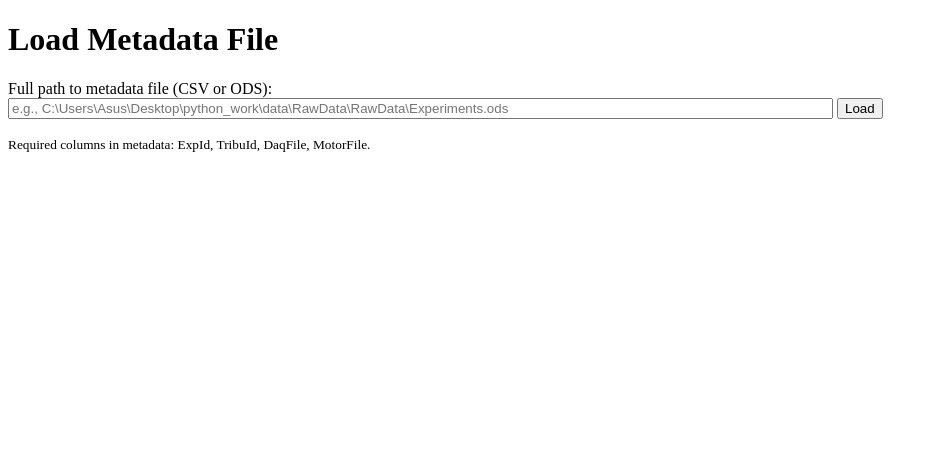
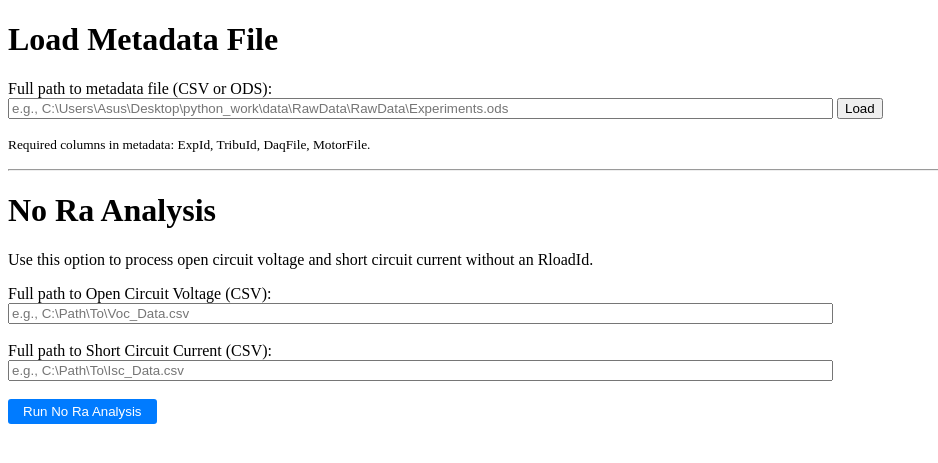
Before and after one commit to mmartic93/TENG_postprocessor, a Flask app: page / in a window 1280 px wide. Shown: the top 463 px of the page, without its empty margins (0-938 px from the left). Run offline with Flask 3, Linux system fonts and the light colour scheme.

Commit message:
Introducing branch of Voc and Isc

```diff
--- a/server/routes.py
+++ b/server/routes.py
@@ -362,7 +362,61 @@ def register_routes(app):
                 mean_power=mean_power,
                 daq_rel=daq_rel
             )
-
         except Exception as error:
             flash(f'Failed to process file: {error}')
             return redirect(url_for('list_files'))
+
+    @app.route('/no_ra', methods=['POST'])
+    def no_ra_analysis():
+        print("Debug: No Ra Analysis route hit!")
+        voc_path = request.form.get('voc_path', '').strip()
+        isc_path = request.form.get('isc_path', '').strip()
+
+        # Validate existence[cite: 1]
+        for p in [voc_path, isc_path]:
+            if not p or not os.path.exists(p):
+                print(f"Debug: File not found: {p}")
+                flash(f'File not found: {p}')
+                return redirect(url_for('index'))
+
+        session['voc_path'] = voc_path
+        session['isc_path'] = isc_path
+        return redirect(url_for('view_no_ra'))
+
+    @app.route('/no_ra_view')
+    def view_no_ra():
+        voc_path = session.get('voc_path')
+        isc_path = session.get('isc_path')
+
+        if not voc_path or not isc_path:
+            print(f"Debug Error: Session empty! VOC: {voc_path}, ISC: {isc_path}")
+            flash("Missing file paths for No Ra analysis.")
+            return redirect(url_for('index'))
+
+        try:
+            # Reusing your existing CSV loader[cite: 3]
+            from data_processing.preview_service import csv_to_dataframe, create_no_ra_plot
+
+            print(f"Debug: Attempting to load VOC: {voc_path}")
+            df_voc = csv_to_dataframe(voc_path)
+            print(f"Debug: Attempting to load ISC: {isc_path}")
+            df_isc = csv_to_dataframe(isc_path)
+
+            # Create a specialized plot comparing both
+            plot_html = create_no_ra_plot(df_voc, df_isc, "Open Circuit vs Short Circuit")
+
+            return render_template(
+                'plot_view.html',
+                plot=plot_html,
+                filename=f"VOC: {os.path.basename(voc_path)} | ISC: {os.path.basename(isc_path)}",
+                df_info=f"VOC: {len(df_voc)} rows, ISC: {len(df_isc)} rows",
+                downsample_percent=100,
+                plot_mode='No Ra Analysis',
+                gain_display = None,  # Ensure these are defined so plot_view.html doesn't crash
+                req_display = None,
+                mean_power = None
+            )
+        except Exception as e:
+            print(f"Debug Error: Logic crashed with: {str(e)}")
+            flash(f"Error in No Ra processing: {e}")
+            return redirect(url_for('index'))
--- a/server/templates/index.html
+++ b/server/templates/index.html
@@ -6,6 +6,7 @@
   </head>
   <body>
     <h1>Load Metadata File</h1>
+    <!-- Preserve existing flash messages for error handling -->
     {% with messages = get_flashed_messages() %}
       {% if messages %}
         <ul>
@@ -23,5 +24,27 @@
     </form>
 
     <p><small>Required columns in metadata: ExpId, TribuId, DaqFile, MotorFile.</small></p>
+
+    <hr>
+
+    <!-- NEW NO RA ANALYSIS OPTION: Direct loading of VOC and ISC data -->
+    <h1>No Ra Analysis</h1>
+    <p>Use this option to process open circuit voltage and short circuit current without an RloadId.</p>
+
+    <form method="post" action="{{ url_for('no_ra_analysis') }}">
+      <div>
+        <label for="voc_path">Full path to Open Circuit Voltage (CSV):</label><br/>
+        <input id="voc_path" name="voc_path" type="text" size="100" placeholder="e.g., C:\Path\To\Voc_Data.csv" required />
+      </div>
+      <br>
+      <div>
+        <label for="isc_path">Full path to Short Circuit Current (CSV):</label><br/>
+        <input id="isc_path" name="isc_path" type="text" size="100" placeholder="e.g., C:\Path\To\Isc_Data.csv" required />
+      </div>
+      <br>
+      <button type="submit" style="background-color: #007bff; color: white; padding: 5px 15px; border: none; border-radius: 3px; cursor: pointer;">
+        Run No Ra Analysis
+      </button>
+    </form>
   </body>
 </html>
```
Also changed, not shown: data_processing/preview_service.py (+37 -0 lines), 2 other files.
